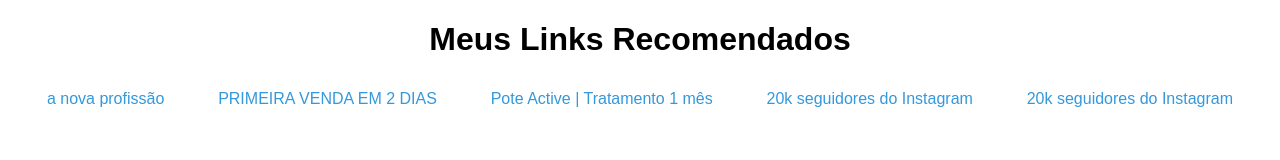
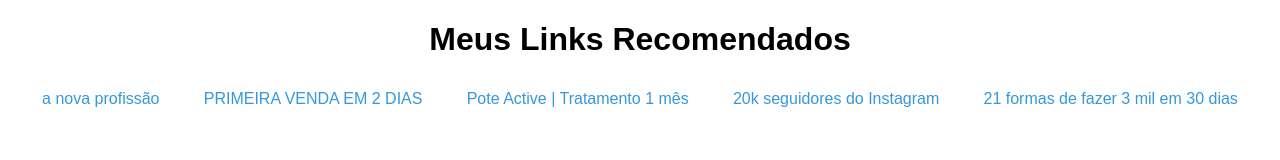
Before and after one commit to Sldark23/mo.tidr, a plain HTML site: page index.html in a window 1280 px wide. Drawn offline with Linux system fonts and the light colour scheme.

Commit message:
Update index.html

```diff
--- a/index.html
+++ b/index.html
@@ -45,7 +45,7 @@
             <a href="https://chk.eduzz.com/2230812?a=62369799" target="_blank">20k seguidores do Instagram</a>
         </div>
          <div class="link-item">
-            <a href="https://chk.eduzz.com/2230812?a=62369799" target="_blank">20k seguidores do Instagram</a>
+            <a href="https://chk.eduzz.com/1595260?a=62369799" target="_blank">21 formas de fazer 3 mil em 30 dias</a>
         </div>
 
         <!-- Adicione mais blocos .link-item conforme necessÃ¡rio -->
```
